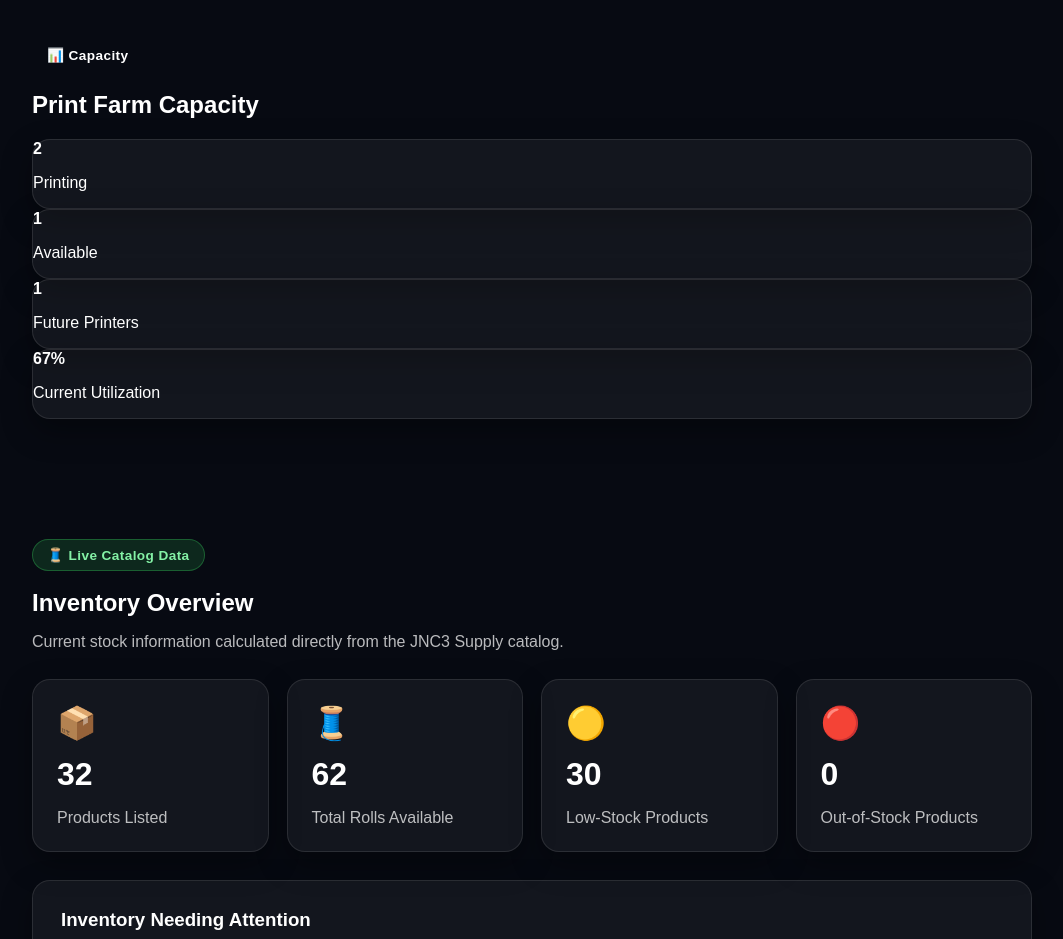
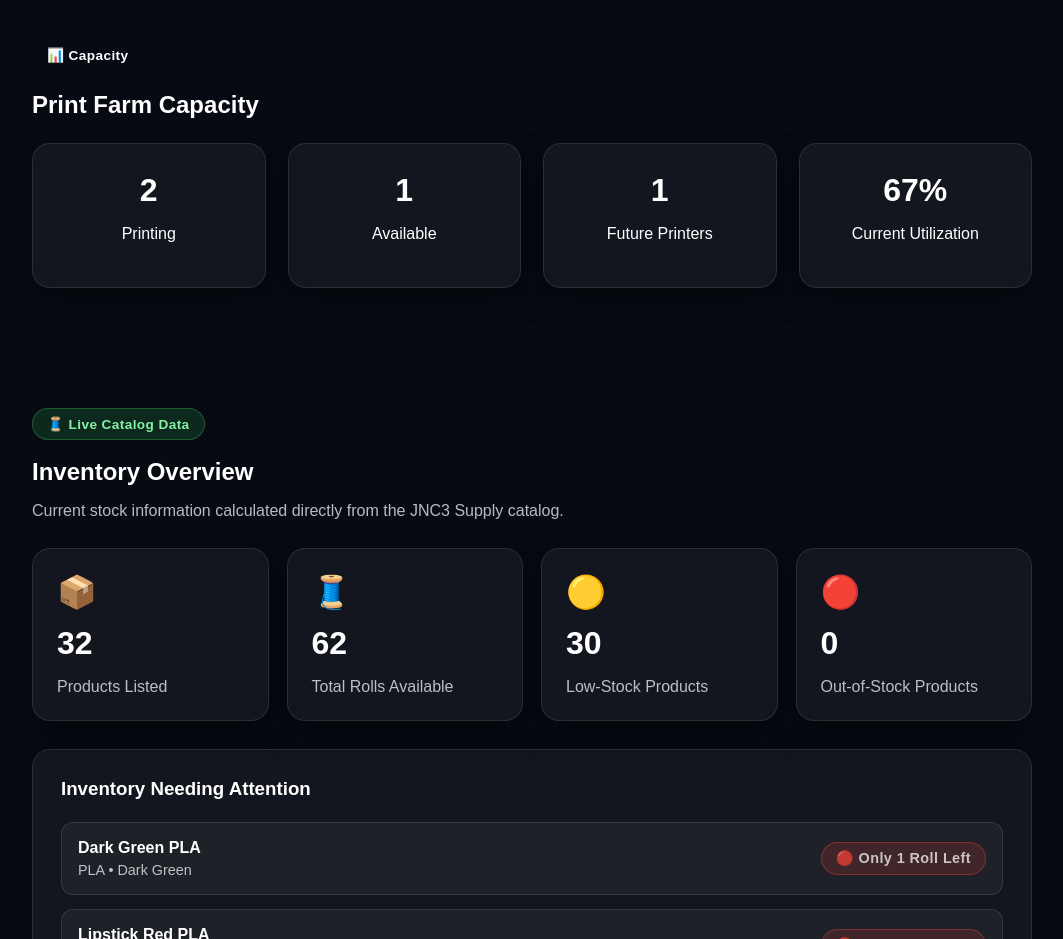
Before and after one commit to jnc3designs/jnc3designs-website, a Next.js app in the folder jnc3designs-premium/: page /operations in a window 1280 px wide. Shown: the part 3040-3979 px from the top of the page, without its empty margins (108-1171 px from the left). Built offline with nearby package versions, Linux system fonts and the light colour scheme.

Commit message:
Add capacity grid styles to globals.css
Added styles for capacity grid layout and card elements.

```diff
--- a/jnc3designs-premium/app/globals.css
+++ b/jnc3designs-premium/app/globals.css
@@ -1834,3 +1834,36 @@ font-size:120px;
     margin:0;
 
 }
+/* =====================================================
+   Capacity
+===================================================== */
+
+.capacity-grid{
+
+    display:grid;
+
+    grid-template-columns:repeat(auto-fit,minmax(220px,1fr));
+
+    gap:22px;
+
+    margin-top:24px;
+
+}
+
+.capacity-grid .jnc-card{
+
+    padding:28px;
+
+    text-align:center;
+
+}
+
+.capacity-grid strong{
+
+    display:block;
+
+    font-size:2rem;
+
+    margin-bottom:10px;
+
+}
```
